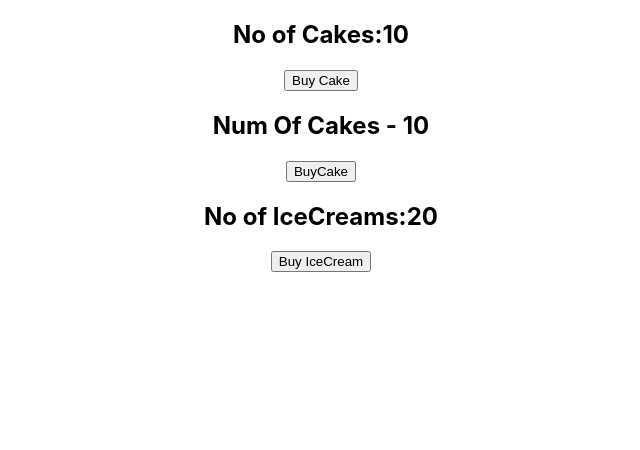
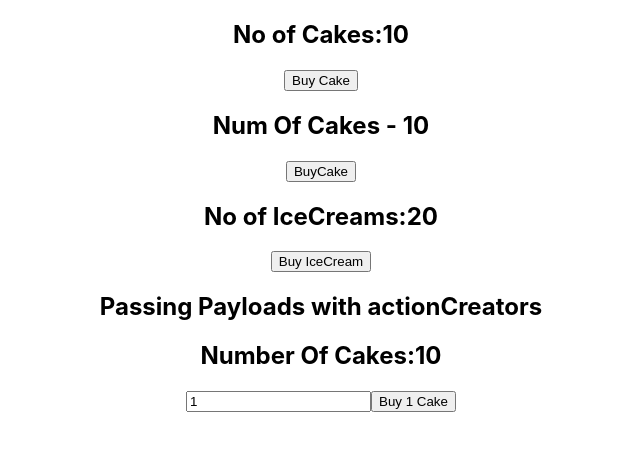
Before and after one commit to edward795/React-With-Redux, a React (Create React App) app: page / in a window 1280 px wide. Shown: the top 450 px of the page, without its empty margins (319-959 px from the left). Built offline with nearby package versions, Linux system fonts and the light colour scheme.

Commit message:
sending payload with action creators

```diff
--- a/src/App.js
+++ b/src/App.js
@@ -3,6 +3,7 @@ import './App.css';
 import CakeComponent from './components/cakeComponent';
 import HooksCakeComponent from './components/HooksCakeComponent';
 import IceCreamComponent from './components/IceCreamComponent';
+import NewCakeComponent from './components/NewCakeComponent';
 import {Provider} from 'react-redux'
 import store from './redux/store'
 
@@ -13,6 +14,7 @@ function App() {
         <CakeComponent/>
         <HooksCakeComponent/>
         <IceCreamComponent/>
+        <NewCakeComponent/>
       </div>
     </Provider>
   );
--- /dev/null
+++ b/src/components/NewCakeComponent.jsx
@@ -0,0 +1,33 @@
+import React,{useState} from 'react'
+import {connect} from 'react-redux'
+import {buyCake} from '../redux/cakes/cakeAction'
+
+
+function NewCakeComponent(props) {
+    const [number,setNumber]=useState(1)
+  return (
+    <div>
+       <h2>Passing Payloads with actionCreators</h2>
+       <h2>Number Of Cakes:{props.numOfCakes}</h2>
+       <input type="text" value={number} onChange={e=>setNumber(e.target.value)}/>
+       <button onClick={()=>props.buyCake(number)}>Buy {number} Cake</button>
+    </div>
+  )
+
+}
+
+
+const mapStateToProps=(state)=>{
+    return{
+        numOfCakes:state.cake.numOfCakes
+    }
+}
+
+const mapDispatchToProps=(dispatch)=>{
+    return{
+       buyCake:number=>{dispatch(buyCake(number))}
+    }
+}
+
+
+export default connect(mapStateToProps,mapDispatchToProps)(NewCakeComponent)
--- a/src/redux/cakes/cakeAction.js
+++ b/src/redux/cakes/cakeAction.js
@@ -1,7 +1,8 @@
 import {BUY_CAKE} from './cakeTypes'
 
-export const buyCake=()=>{
+export const buyCake=(number=1)=>{
     return{
-        type:BUY_CAKE
+        type:BUY_CAKE,
+        payload:number
     }
 }
--- a/src/redux/cakes/cakeReducer.js
+++ b/src/redux/cakes/cakeReducer.js
@@ -9,7 +9,7 @@ const cakeReducer=(state=initialState,action)=>{
 
         case BUY_CAKE:return{
             ...state,
-            numOfCakes:state.numOfCakes-1
+            numOfCakes:state.numOfCakes-action.payload
         }
 
         default:return state
```
